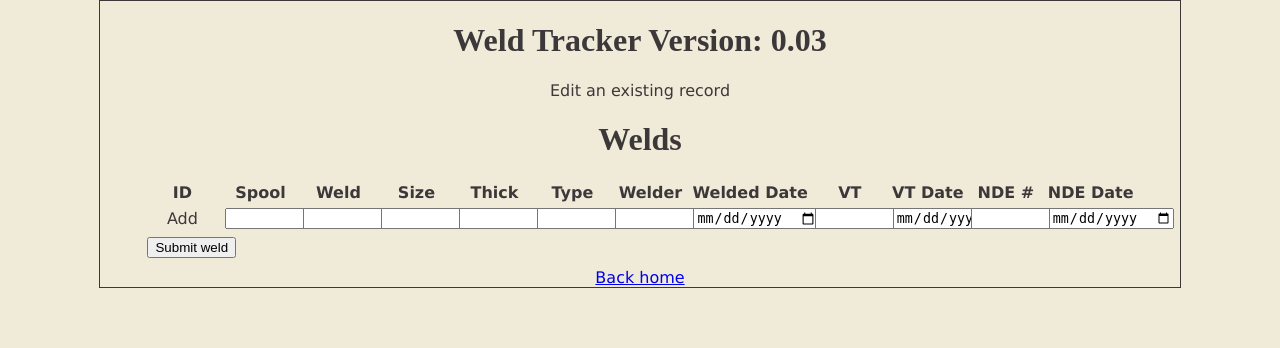
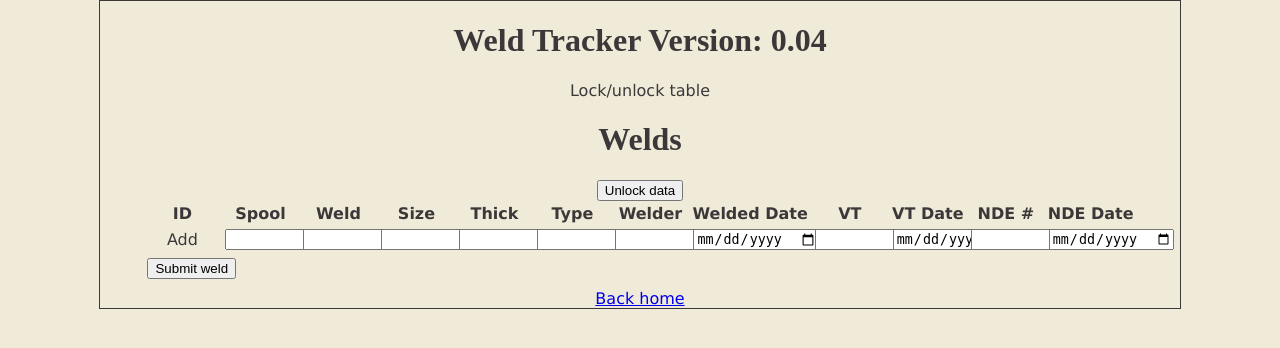
Before and after one commit to pwoodland/weld_tracker, a Flask app: page /welds in a window 1280 px wide. Shown: the top 348 px of the page. Run offline with Flask 3, Linux system fonts and the light colour scheme; data that the repository does not hold is empty; some libraries are stand-ins or nearby versions.

Commit message:
lock/unlock table
added button and js to change td attribute to/from contenteditable

```diff
--- a/static/main.js
+++ b/static/main.js
@@ -26,3 +26,25 @@ async function sendData() {
         console.log(error);
     }
 }
+
+// change the button text
+function changeLock() {
+    if (lockButton.innerHTML == "Lock data") {
+        lockButton.innerHTML = "Unlock data";
+        for (let i = 0; i < tableCells.length; i++){
+            tableCells[i].setAttribute("contenteditable", "false");
+        }
+    } else if (lockButton.innerHTML == "Unlock data") {
+        lockButton.innerHTML = "Lock data";
+            for (let i = 0; i < tableCells.length; i++){
+                tableCells[i].setAttribute("contenteditable", "true");
+            }
+    } else {
+        console.log("Something wrong with changeLock function");
+    }
+
+}
+
+// Create event listener for button click
+const lockButton = document.getElementById('lock');
+lockButton.addEventListener('click', changeLock);
--- a/templates/base.html
+++ b/templates/base.html
@@ -4,8 +4,8 @@
         <link rel="stylesheet" href="/static/main_css.css">
     </head>
     <body>
-        <h1>Weld Tracker Version: 0.03</h1>
-        <p>Edit an existing record</p>
+        <h1>Weld Tracker Version: 0.04</h1>
+        <p>Lock/unlock table</p>
         {% block content %}
         {% endblock %}
         <a href="/">Back home</a>
--- a/templates/welds.html
+++ b/templates/welds.html
@@ -2,6 +2,7 @@
 {% block content %}
     <script src="static/main.js" defer></script>
     <h1>Welds</h1>
+    <button id="lock">Unlock data</button>
     <table>
         <tr>
             <th>ID</th>
@@ -23,7 +24,7 @@
         <tr>
             <!-- loop over each cell in the second list in table data, since rows is its own list I can do that-->
             {% for cell in rows %}
-            <td contenteditable="true" class="editable"> {{ cell }}</td>
+            <td contenteditable="false" class="editable"> {{ cell }}</td>
             {% endfor %}
         </tr>
         {% endfor %}
```
